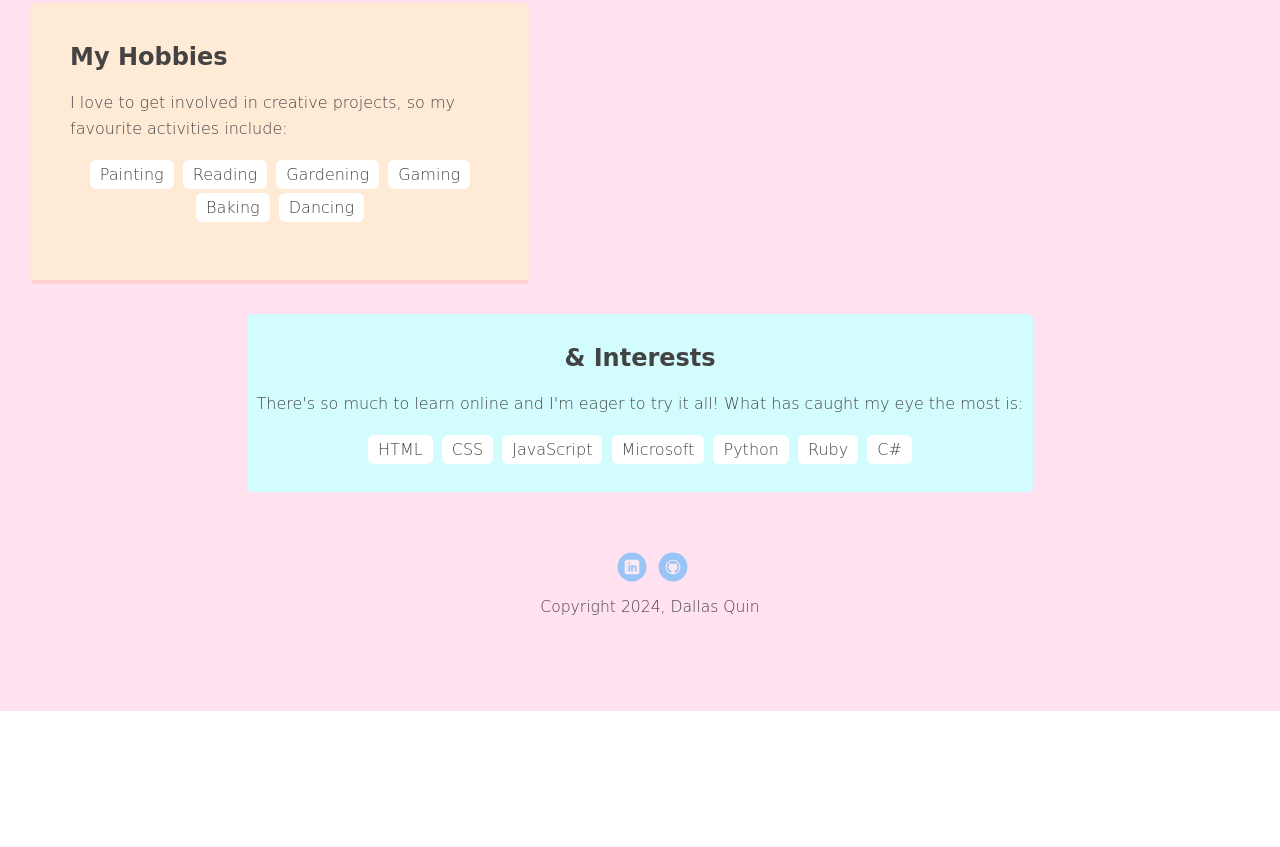
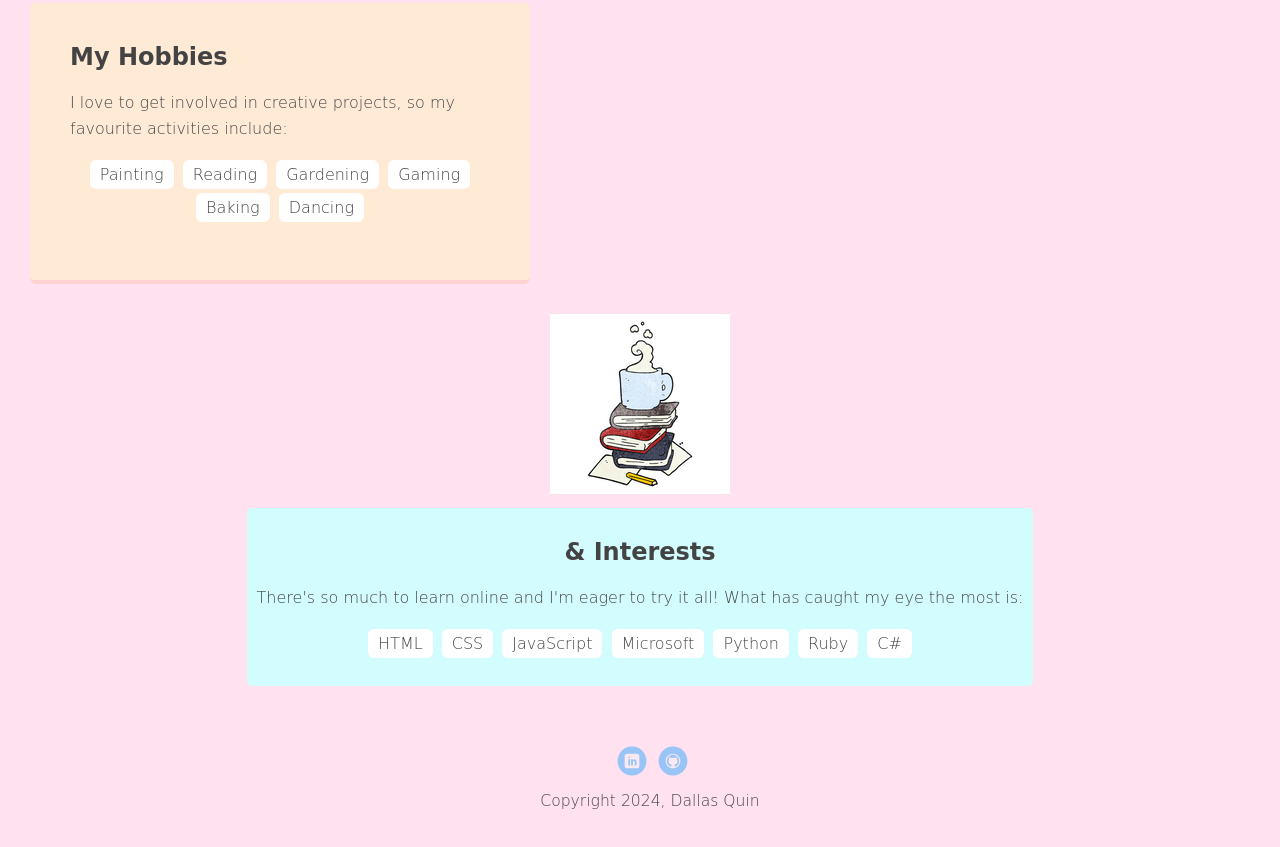
Before and after one commit to dallyq/portfolio_update_v1, a plain HTML site: page portfolio_update_v1/index.html in a window 1280 px wide. Shown: the part 672-1519 px from the top of the page. Before the commit the page ends 1383 px from the top, so only its background shows below. Drawn offline with Linux system fonts and the light colour scheme; a web font is replaced by a local one.

Commit message:
Additional Homepage Image Added

```diff
--- a/portfolio_update_v1/index.html
+++ b/portfolio_update_v1/index.html
@@ -46,6 +46,11 @@
         </ul>
         </div>
 
+<section>
+  <img src="images/coffee.jpg" alt="Picture of steamy coffee on top of a stack of books" class="description-image">
+</section>
+
+</section>
         <div class="tag name">
         <h2>&amp; Interests</h2>
         <p>There's so much to learn online and I'm eager to try it all! What has caught my eye the most is:</p>
```
Also changed, not shown: portfolio_update_v1/images/coffee.jpg (added).
